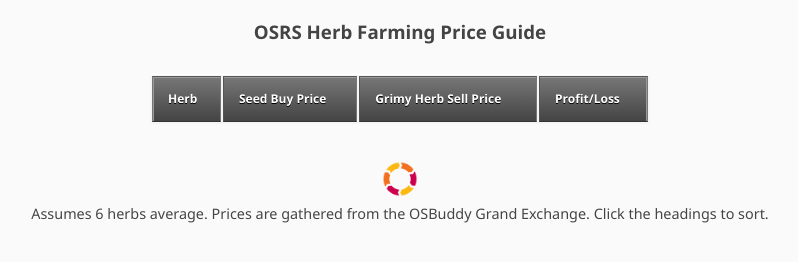
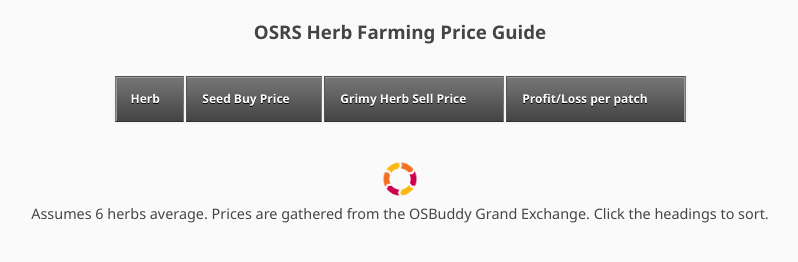
Before and after one commit to kmcgurty/osrs-herb-profit, a website: page src/index.html in a window 1280 px wide. Shown: the whole page, without its empty margins (240-1038 px from the left). Drawn offline with nearby package versions, Linux system fonts and the light colour scheme; files that its build step writes are made by us from their sources.

Commit message:
typo, css

```diff
--- a/src/index.html
+++ b/src/index.html
@@ -16,7 +16,7 @@
                 <th>Herb</th>
                 <th data-sort-method="number">Seed Buy Price</th>
                 <th data-sort-method="number">Grimy Herb Sell Price</th>
-                <th data-sort-default data-sort-method="number">Profit/Loss</th>
+                <th data-sort-default data-sort-method="number">Profit/Loss per patch</th>
             </thead>
             <tbody>
             </tbody>
--- a/src/sass/main.scss
+++ b/src/sass/main.scss
@@ -78,7 +78,7 @@
     line-height: 24px;
     margin: 30px auto;
     text-align: left;
-    width: 500px;
+    width: 575px;
 }
 
 th {
```
Also changed, not shown: build/index.html, build/stylesheets/main.css.
